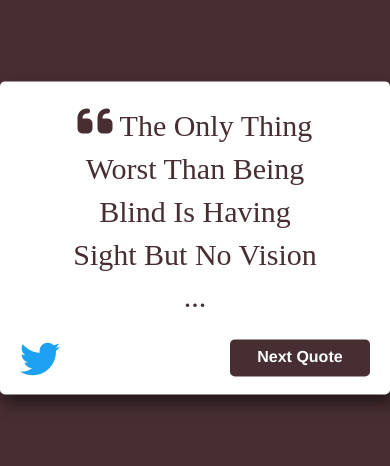
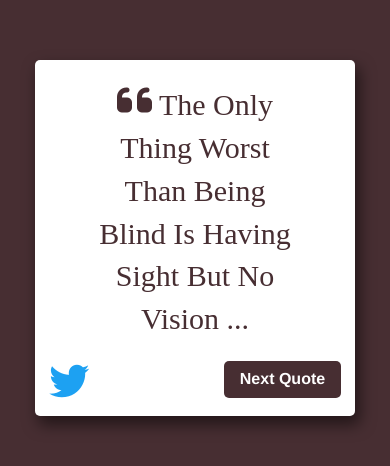
Before and after one commit to TyTia77/quotes, a plain HTML site: page index.html in a window 390 px wide. Shown: the part 184-650 px from the top of the page. Drawn offline with nearby package versions, Linux system fonts and the light colour scheme; a web font is replaced by a local one.

Commit message:
fix min width on mobile

```diff
--- a/styles/styles.css
+++ b/styles/styles.css
@@ -16,7 +16,7 @@ html, body{
     margin: 0 auto;
     display: inline-block;
     /*padding: 30px;*/
-    min-width: 390px;
+    min-width: 320px;
     max-width: 500px;
     border-radius: 5px;
     transform: translate(-50%, -1000%) scale(0);
```
